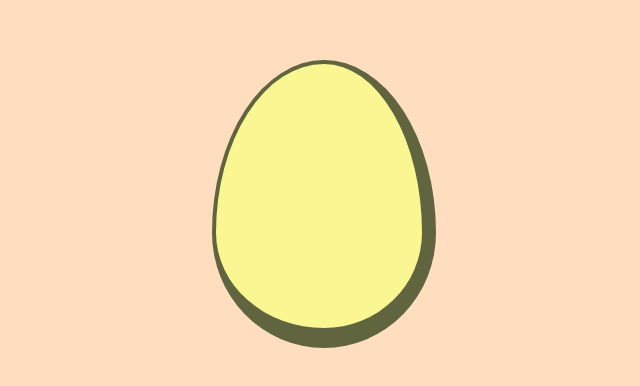
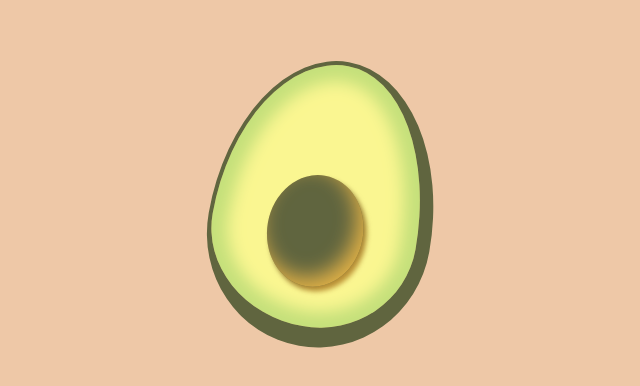
Before and after one commit to lukassso/Pure-CSS, a website: page Avocado/index.html in a window 1280 px wide. Shown: the part 196-582 px from the top of the page, without its empty margins (320-960 px from the left). Drawn offline with Linux system fonts and the light colour scheme.

Commit message:
PR190325-001

```diff
--- a/Avocado/style1.css
+++ b/Avocado/style1.css
@@ -12,7 +12,7 @@
     flex: 1;
     align-items: center;
     justify-content: center;
-    background: #ffddbf;
+    background: #eec8a7;
   }
   .container {
     margin: auto;
@@ -33,4 +33,27 @@
   border-bottom: 1.3rem solid;
   border-color: #60653f;
   border-radius: 50% / 60% 60% 40% 40%;
+  box-shadow: inset 0 0.02rem 1rem 1rem #c5e07b;;
+  transform: rotate(10deg);
   }
+.pit {
+  position: absolute;
+  content: '';
+  top: 7rem;
+  left: 3.5rem;
+  width: 6rem;
+  height: 7rem;
+  background: #60653f;
+  border-radius: 100%;
+  box-shadow: inset -0.5rem -0.5rem 1.25rem rgba(255, 195, 72, 0.8);
+}
+.pit.shadow {
+  position: absolute;
+  z-index: -1;
+  top: 0.25rem;
+  left: 0.25rem;
+  width: 6rem;
+  height: 7rem;
+  background: #453e1b;
+  filter: blur(0.15rem);
+}
```
